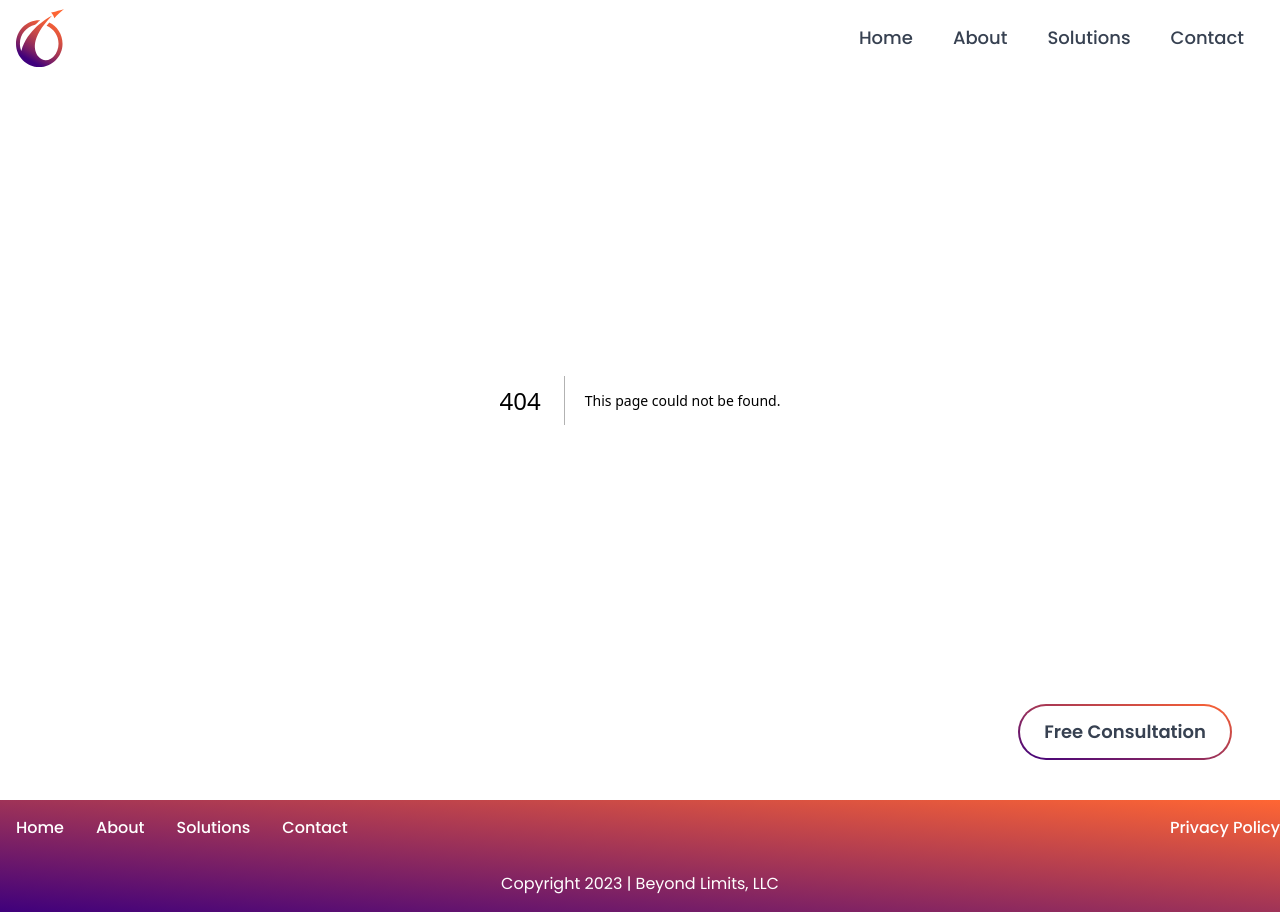
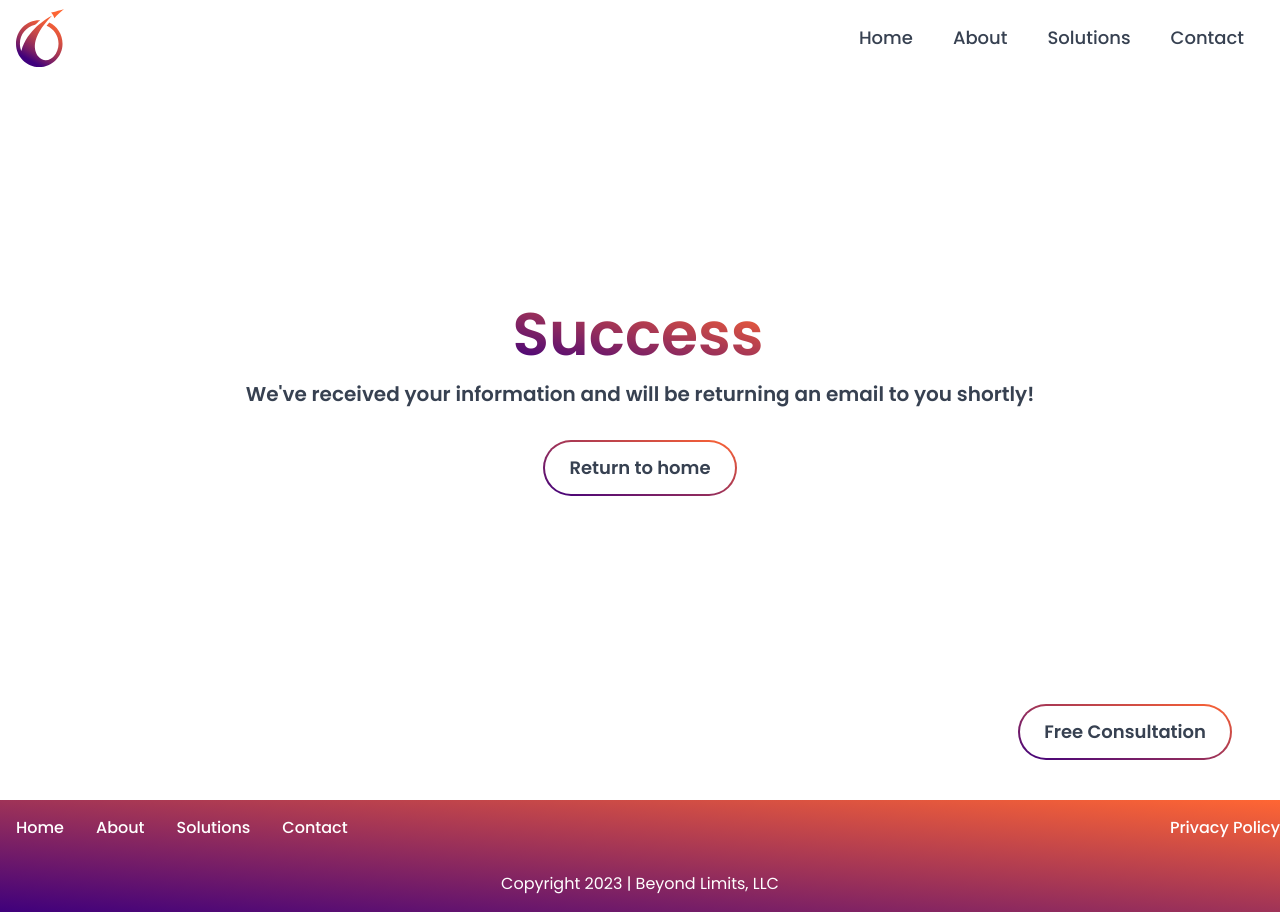
Before and after one commit to elliottcsipkes/beyond-limits-agency-site, a Next.js app: page /submission in a window 1280 px wide. Before the commit this address had no page. Built offline with nearby package versions, Linux system fonts and the light colour scheme.

Commit message:
Added submission page
created page for users to be transferred to after completing the contact form

```diff
--- a/components/ContactForm.js
+++ b/components/ContactForm.js
@@ -17,7 +17,7 @@ const ContactHero = () => {
               Limits.
             </p>
             <form
-              action="/"
+              action="/submission"
               method="POST"
               className="flex sm:w-[100%] max-h-96 flex-col items-center sm:pt-4 justify-center"
             >
--- /dev/null
+++ b/components/Success.js
@@ -0,0 +1,34 @@
+import React from "react";
+
+const Success = () => {
+  return (
+    <div className="h-[100vh] flex flex-col">
+      <div className="m-auto">
+        <div className="flex justify-center">
+          <h1 className="text-4xl w-fit sm:text-3xl lg:ml-[-4px] md:text-5xl lg:text-5xl xl:text-6xl 2xl:text-7xl font-semibold bg-clip-text text-transparent bg-gradient-to-bl from-[#ff6633]  to-[#3f007c]">
+            Success
+          </h1>
+        </div>
+        <p className="text-gray-700 text-base sm:text-xl font-semibold pt-4">
+          We've received your information and will be returning an email to you
+          shortly!
+        </p>
+        <div className="flex justify-center pt-8">
+          <a
+            href="/"
+            className="relative p-0.5 inline-flex items-center justify-center font-bold overflow-hidden group rounded-[50px]"
+          >
+            <span className="w-full h-full bg-gradient-to-bl from-[#ff6633] to-[#3f007c] group-hover:from-[#3f007c]group-hover:to-[#ff6633] absolute"></span>
+            <span className="relative px-6 py-3 transition-all ease-out bg-white rounded-[50px] group-hover:bg-opacity-0 duration-200">
+              <p className="relative text-sm md:text-lg text-gray-700 group-hover:text-white">
+                Return to home
+              </p>
+            </span>
+          </a>
+        </div>
+      </div>
+    </div>
+  );
+};
+
+export default Success;
--- /dev/null
+++ b/pages/submission.js
@@ -0,0 +1,17 @@
+import Head from "next/head";
+import Success from "../components/Success";
+
+export default function Home() {
+  return (
+    <div>
+      <Head>
+        <title>Beyond Limits - About Us</title>
+        <meta
+          name="description"
+          content="Learn more about Beyond Limits, a Social Media Marketing Agency (SMMA) that specializes in marketing consulting, paid social ads, social media campaigns, and Search Engine Optimization (SEO)."
+        />
+      </Head>
+      <Success />
+    </div>
+  );
+}
```
